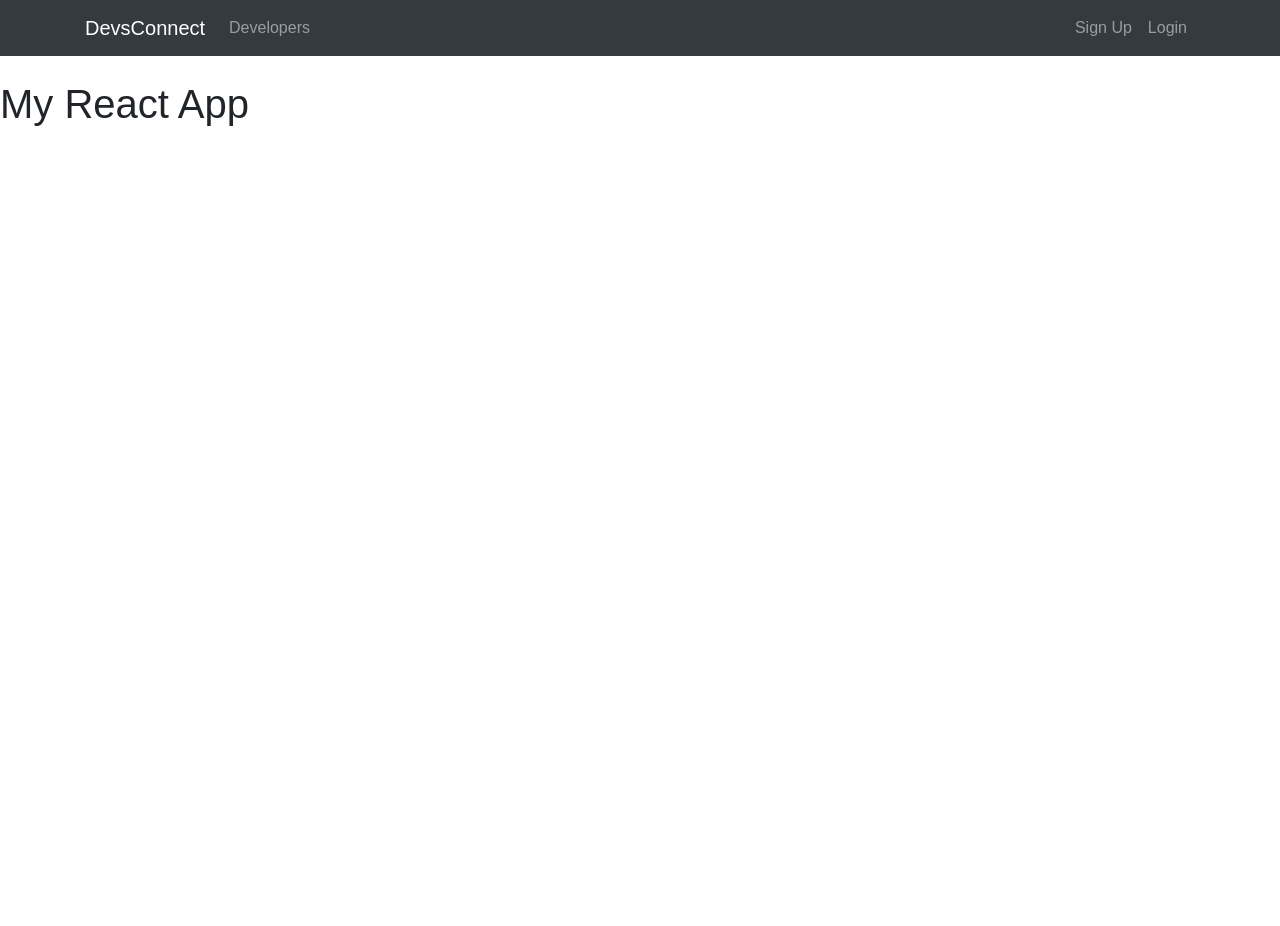
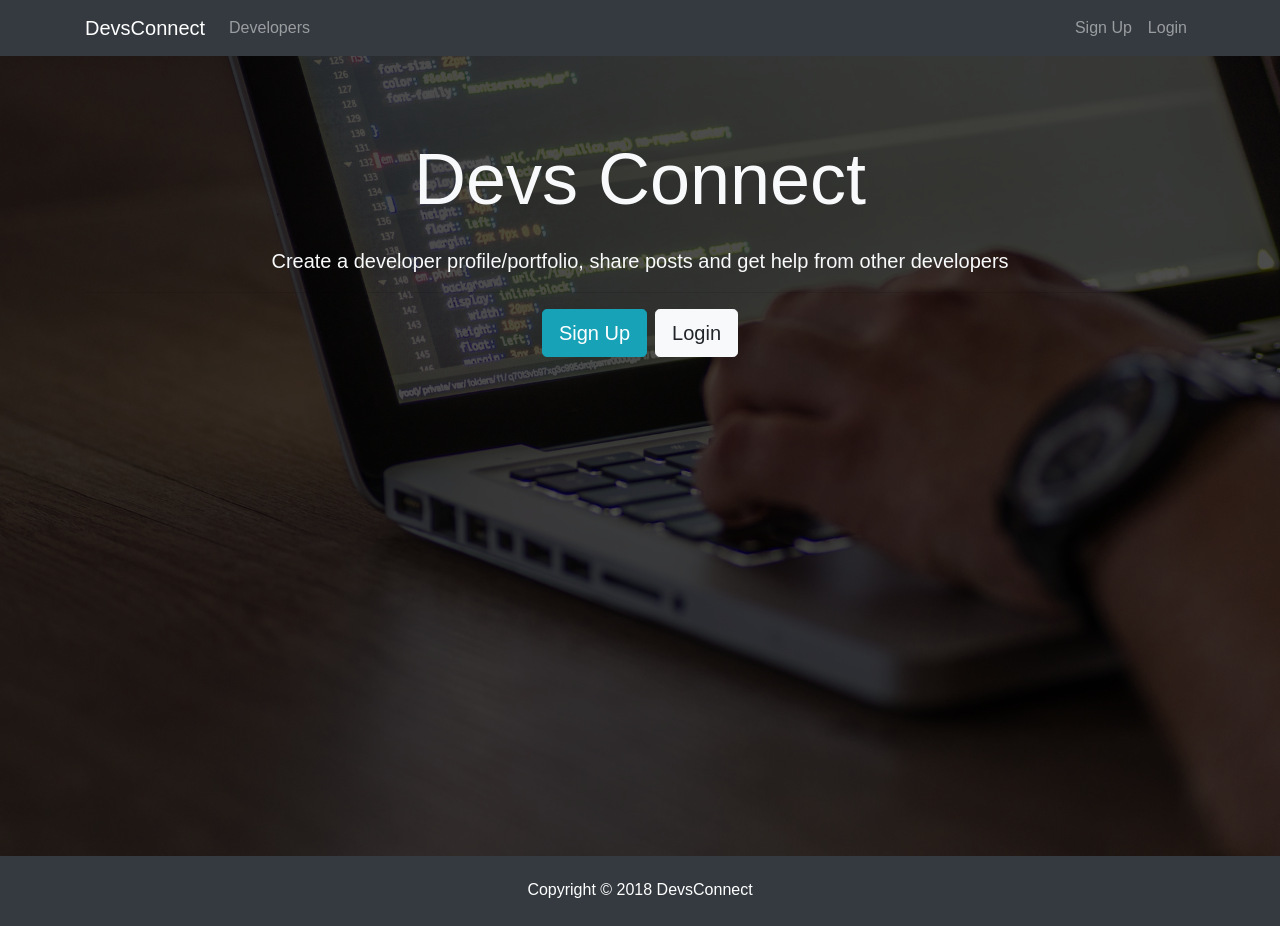
Before and after one commit to dmdinh22/DevsConnect, a React (Create React App) app in the folder client/: page / in a window 1280 px wide. Before the commit the page ends 800 px from the top, so only its background shows below. Built offline with nearby package versions, Linux system fonts and the light colour scheme.

Commit message:
landing and footer components

```diff
--- a/client/src/App.js
+++ b/client/src/App.js
@@ -1,6 +1,9 @@
 import React, { Component } from 'react';
 
 import Navbar from './components/layout/Navbar';
+import Footer from './components/layout/Footer';
+import Landing from './components/layout/Landing';
+
 import './App.css';
 
 class App extends Component {
@@ -8,7 +11,8 @@
 		return (
 			<div className="App">
 				<Navbar />
-				<h1>My React App</h1>
+				<Landing />
+				<Footer />
 			</div>
 		);
 	}
--- a/client/src/components/layout/Footer.js
+++ b/client/src/components/layout/Footer.js
@@ -0,0 +1,10 @@
+// rfc shortcut for functional component
+import React from 'react';
+
+export default () => {
+	return (
+		<footer className="bg-dark text-white mt-5 p-4 text-center">
+			Copyright &copy; {new Date().getFullYear()} DevsConnect
+		</footer>
+	);
+};
--- a/client/src/components/layout/Landing.js
+++ b/client/src/components/layout/Landing.js
@@ -1,49 +1,34 @@
+// rcc shortcut for class component
 import React, { Component } from 'react';
 
-class Navbar extends Component {
+class Landing extends Component {
 	render() {
 		return (
-			<nav className="navbar navbar-expand-sm navbar-dark bg-dark mb-4">
-				<div className="container">
-					<a className="navbar-brand" href="landing.html">
-						DevsConnect
-					</a>
-					<button
-						className="navbar-toggler"
-						type="button"
-						data-toggle="collapse"
-						data-target="#mobile-nav"
-					>
-						<span className="navbar-toggler-icon" />
-					</button>
-
-					<div className="collapse navbar-collapse" id="mobile-nav">
-						<ul className="navbar-nav mr-auto">
-							<li className="nav-item">
-								<a className="nav-link" href="profiles.html">
+			<div className="landing">
+				<div className="dark-overlay landing-inner text-light">
+					<div className="container">
+						<div className="row">
+							<div className="col-md-12 text-center">
+								<h1 className="display-3 mb-4">Devs Connect</h1>
+								<p className="lead">
 									{' '}
-									Developers
-								</a>
-							</li>
-						</ul>
-
-						<ul className="navbar-nav ml-auto">
-							<li className="nav-item">
-								<a className="nav-link" href="register.html">
+									Create a developer profile/portfolio, share posts and get help
+									from other developers
+								</p>
+								<hr />
+								<a href="register.html" className="btn btn-lg btn-info mr-2">
 									Sign Up
 								</a>
-							</li>
-							<li className="nav-item">
-								<a className="nav-link" href="login.html">
+								<a href="login.html" className="btn btn-lg btn-light">
 									Login
 								</a>
-							</li>
-						</ul>
+							</div>
+						</div>
 					</div>
 				</div>
-			</nav>
+			</div>
 		);
 	}
 }
 
-export default Navbar;
+export default Landing;
--- a/client/src/components/layout/Navbar.js
+++ b/client/src/components/layout/Navbar.js
@@ -1,3 +1,4 @@
+// rcc shortcut for class component
 import React, { Component } from 'react';
 
 class Navbar extends Component {
```
